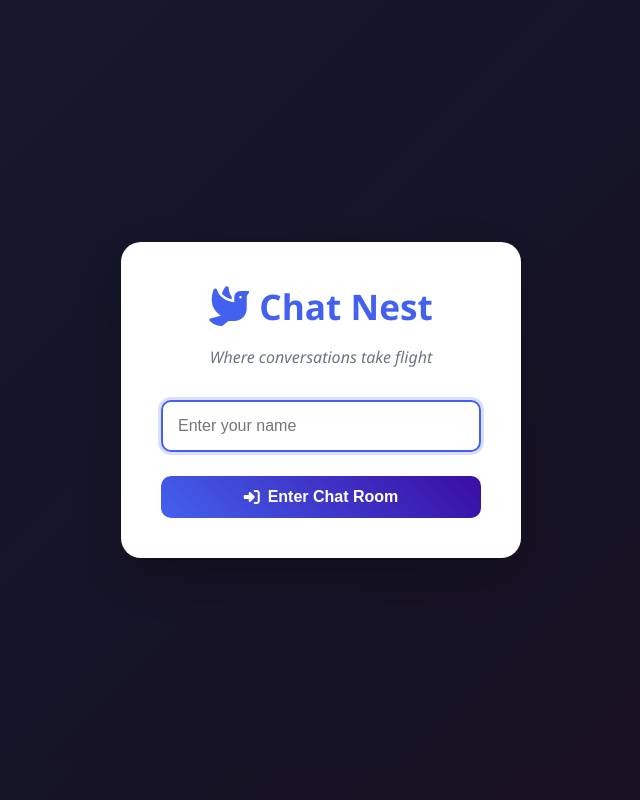
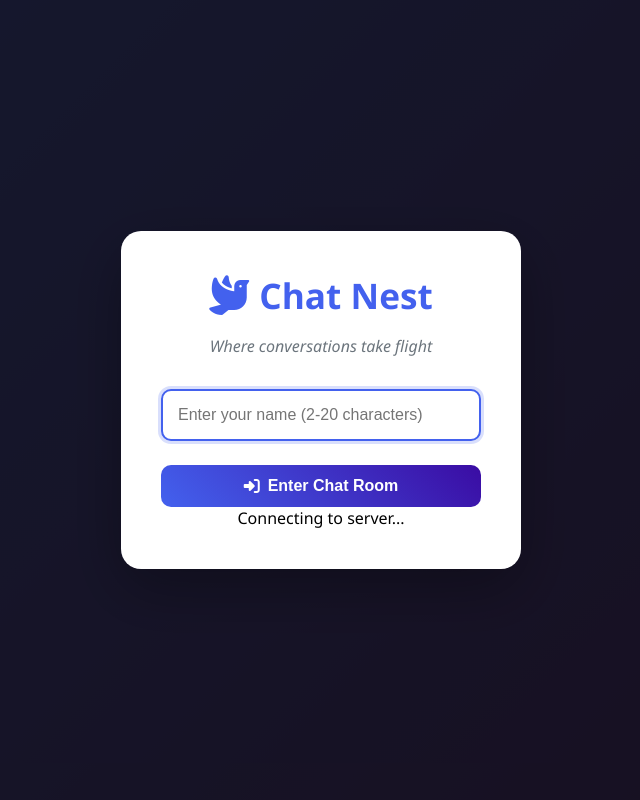
Before and after one commit to Prantik123321/chat-nest, a Flask app: page / in a window 1280 px wide. Shown: the whole page, without its empty margins (319-959 px from the left). Run offline with Flask 3, Linux system fonts and the light colour scheme; some libraries are stand-ins or nearby versions.

Commit message:
Update index.html

```diff
--- a/templates/index.html
+++ b/templates/index.html
@@ -10,22 +10,28 @@
 </head>
 <body>
     <!-- Name Entry Modal -->
-    <div id="nameModal" class="modal">
+    <div id="nameModal" class="modal show">
         <div class="modal-content">
             <div class="logo">
                 <i class="fas fa-dove"></i>
                 <h1>Chat Nest</h1>
             </div>
             <p class="tagline">Where conversations take flight</p>
-            <input type="text" id="usernameInput" placeholder="Enter your name" maxlength="20" autocomplete="off">
+            <div class="input-group">
+                <input type="text" id="usernameInput" placeholder="Enter your name (2-20 characters)" maxlength="20" autocomplete="off">
+                <div class="error-message" id="usernameError"></div>
+            </div>
             <button id="joinChatBtn" class="btn-primary">
                 <i class="fas fa-sign-in-alt"></i> Enter Chat Room
             </button>
+            <div class="server-status">
+                <span id="connectionStatus">Connecting to server...</span>
+            </div>
         </div>
     </div>
 
     <!-- Main Chat Container -->
-    <div class="container">
+    <div class="container" id="mainContainer">
         <!-- Sidebar -->
         <div class="sidebar">
             <div class="sidebar-header">
@@ -37,11 +43,17 @@
                     <span class="online-dot"></span>
                     <span id="onlineCount">0</span> online
                 </div>
+                <div class="connection-status">
+                    <span class="status-dot" id="statusDot"></span>
+                    <span id="socketStatus">Connected</span>
+                </div>
             </div>
 
             <div class="active-users">
-                <h3><i class="fas fa-users"></i> Active Users</h3>
-                <ul id="userList"></ul>
+                <h3><i class="fas fa-users"></i> Active Users (<span id="userCount">0</span>)</h3>
+                <ul id="userList">
+                    <li class="empty-users">No users online</li>
+                </ul>
             </div>
 
             <div class="features">
@@ -52,7 +64,17 @@
                     <li><i class="fas fa-smile"></i> Emoji & GIF support</li>
                     <li><i class="fas fa-search-plus"></i> Zoom photos</li>
                     <li><i class="fas fa-bolt"></i> No downloads needed</li>
+                    <li><i class="fas fa-mobile-alt"></i> Mobile friendly</li>
                 </ul>
+            </div>
+
+            <div class="quick-actions">
+                <button id="clearChatBtn" class="btn-secondary">
+                    <i class="fas fa-trash"></i> Clear Chat
+                </button>
+                <button id="refreshUsersBtn" class="btn-secondary">
+                    <i class="fas fa-sync-alt"></i> Refresh
+                </button>
             </div>
         </div>
 
@@ -61,22 +83,36 @@
             <div class="chat-header">
                 <div class="room-info">
                     <h2><i class="fas fa-comments"></i> Main Chat Room</h2>
-                    <p>Welcome to Chat Nest! Start chatting with everyone.</p>
+                    <p id="roomDescription">Welcome to Chat Nest! Start chatting with everyone.</p>
                 </div>
                 <div class="user-info">
-                    <span id="currentUser"></span>
+                    <div class="user-badge">
+                        <i class="fas fa-user"></i>
+                        <span id="currentUser">Guest</span>
+                    </div>
                     <button id="leaveChatBtn" class="btn-secondary">
-                        <i class="fas fa-sign-out-alt"></i> Leave
+                        <i class="fas fa-sign-out-alt"></i> Leave Room
                     </button>
                 </div>
             </div>
 
             <div class="messages-container" id="messagesContainer">
-                <!-- Messages will appear here -->
+                <!-- Welcome message -->
+                <div class="system-message">
+                    <div class="message-content">
+                        <i class="fas fa-info-circle"></i>
+                        Welcome to Chat Nest! Messages will appear here.
+                    </div>
+                </div>
             </div>
 
             <!-- Typing Indicator -->
-            <div class="typing-indicator" id="typingIndicator"></div>
+            <div class="typing-indicator" id="typingIndicator" style="display: none;">
+                <div class="typing-dots">
+                    <span></span><span></span><span></span>
+                </div>
+                <span id="typingText"></span>
+            </div>
 
             <!-- Message Input Area -->
             <div class="input-area">
@@ -87,16 +123,27 @@
                     <button id="emojiBtn" class="tool-btn" title="Emoji">
                         <i class="fas fa-smile"></i>
                     </button>
-                    <button id="gifBtn" class="tool-btn" title="GIF">
+                    <button id="gifBtn" class="tool-btn" title="Send GIF URL">
                         <i class="fas fa-file-image"></i>
+                    </button>
+                    <button id="formatBtn" class="tool-btn" title="Formatting">
+                        <i class="fas fa-bold"></i>
                     </button>
                     <input type="file" id="photoInput" accept="image/*" style="display: none;">
                 </div>
 
                 <div class="message-input-wrapper">
-                    <input type="text" id="messageInput" placeholder="Type your message here..." autocomplete="off">
-                    <button id="sendBtn" class="btn-send">
+                    <input type="text" id="messageInput" placeholder="Type your message here..." autocomplete="off" disabled>
+                    <button id="sendBtn" class="btn-send" disabled>
                         <i class="fas fa-paper-plane"></i> Send
+                    </button>
+                </div>
+
+                <div class="file-info" id="fileInfo" style="display: none;">
+                    <i class="fas fa-image"></i>
+                    <span id="fileName">No file selected</span>
+                    <button id="cancelUploadBtn" class="btn-small">
+                        <i class="fas fa-times"></i>
                     </button>
                 </div>
             </div>
@@ -109,7 +156,7 @@
             <span>Select Emoji</span>
             <button id="closeEmojiBtn">&times;</button>
         </div>
-        <div class="emoji-grid">
+        <div class="emoji-grid" id="emojiGrid">
             <!-- Emojis will be added by JavaScript -->
         </div>
     </div>
@@ -119,13 +166,44 @@
         <div class="photo-modal-content">
             <span class="close-photo">&times;</span>
             <div class="photo-controls">
-                <button id="zoomInBtn" class="photo-btn"><i class="fas fa-search-plus"></i></button>
-                <button id="zoomOutBtn" class="photo-btn"><i class="fas fa-search-minus"></i></button>
-                <button id="resetZoomBtn" class="photo-btn"><i class="fas fa-sync-alt"></i></button>
-                <button id="downloadPhotoBtn" class="photo-btn"><i class="fas fa-download"></i></button>
+                <button id="zoomInBtn" class="photo-btn" title="Zoom In">
+                    <i class="fas fa-search-plus"></i>
+                </button>
+                <button id="zoomOutBtn" class="photo-btn" title="Zoom Out">
+                    <i class="fas fa-search-minus"></i>
+                </button>
+                <button id="resetZoomBtn" class="photo-btn" title="Reset Zoom">
+                    <i class="fas fa-sync-alt"></i>
+                </button>
+                <button id="downloadPhotoBtn" class="photo-btn" title="Download">
+                    <i class="fas fa-download"></i>
+                </button>
+                <button id="rotatePhotoBtn" class="photo-btn" title="Rotate">
+                    <i class="fas fa-redo"></i>
+                </button>
             </div>
-            <img id="viewedPhoto" src="" alt="Full size photo">
+            <div class="photo-container">
+                <img id="viewedPhoto" src="" alt="Full size photo">
+            </div>
             <div class="photo-info" id="photoInfo"></div>
+        </div>
+    </div>
+
+    <!-- GIF Modal -->
+    <div class="gif-modal" id="gifModal">
+        <div class="gif-modal-content">
+            <span class="close-gif">&times;</span>
+            <h3>Send GIF</h3>
+            <input type="text" id="gifUrlInput" placeholder="Paste GIF URL here (Giphy, Tenor, etc.)">
+            <div class="gif-examples">
+                <p>Popular GIF sites:</p>
+                <ul>
+                    <li><a href="https://giphy.com" target="_blank">Giphy</a></li>
+                    <li><a href="https://tenor.com" target="_blank">Tenor</a></li>
+                    <li><a href="https://gifer.com" target="_blank">Gifer</a></li>
+                </ul>
+            </div>
+            <button id="sendGifBtn" class="btn-primary">Send GIF</button>
         </div>
     </div>
 
```
